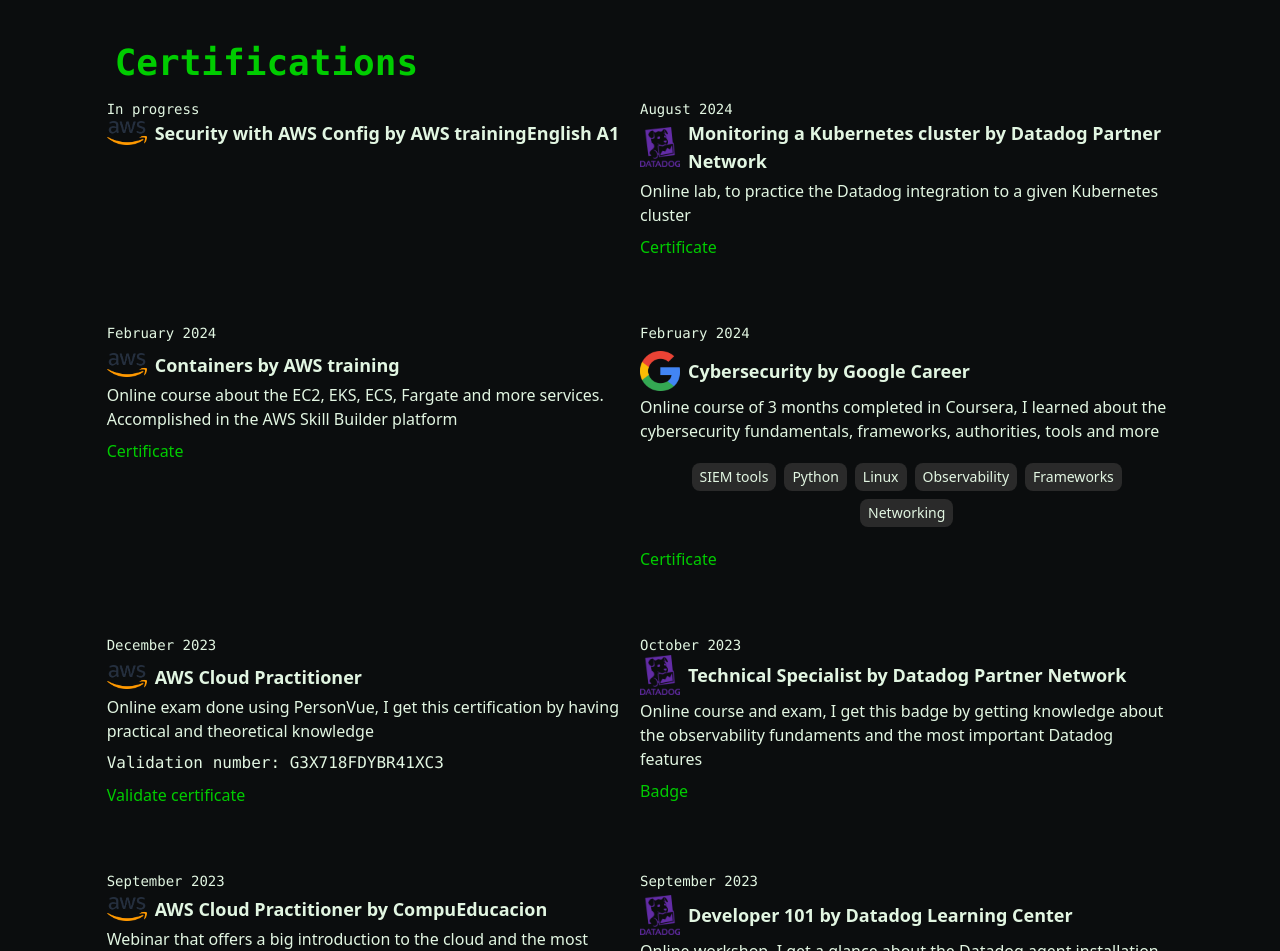
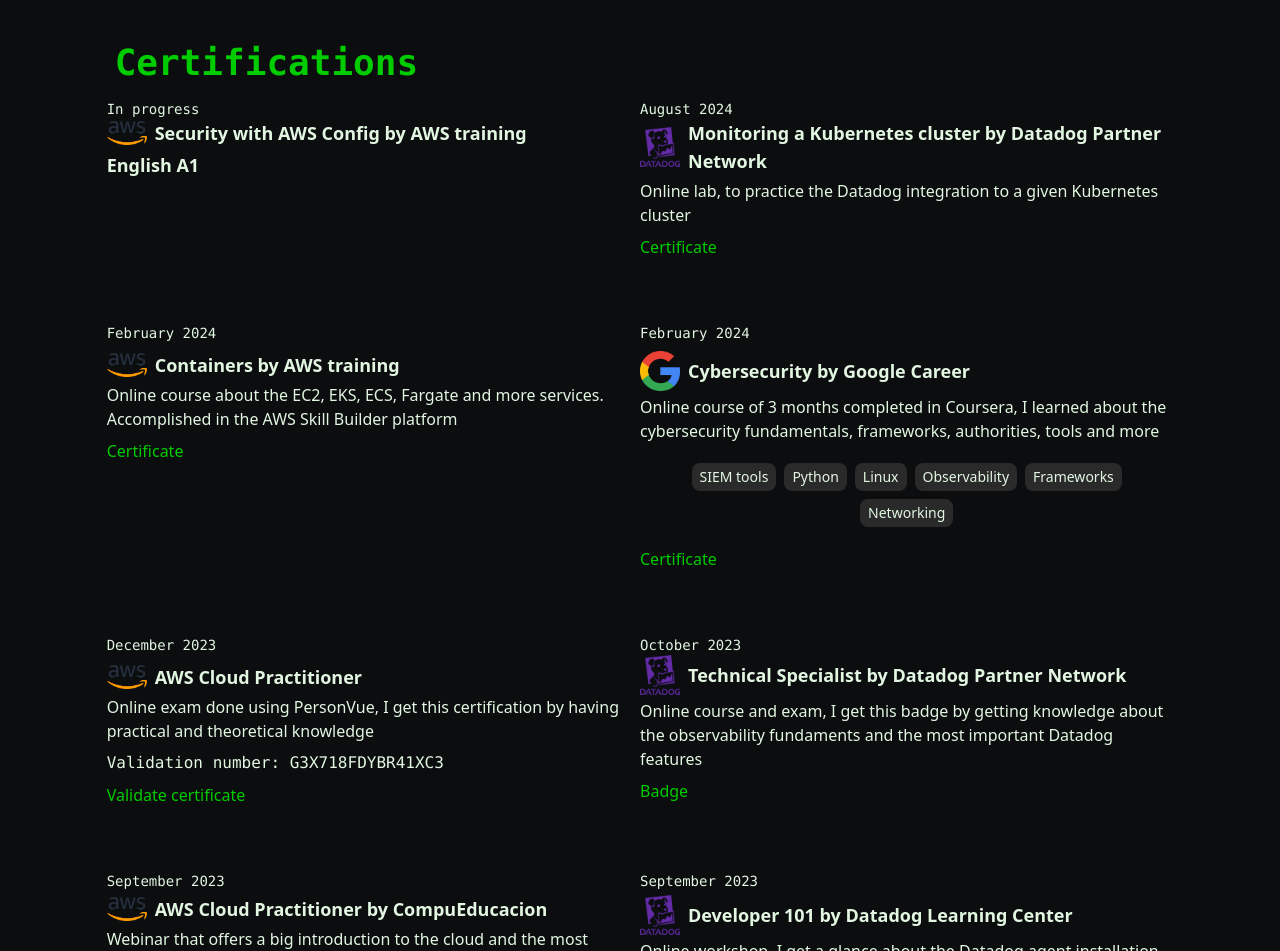
Before and after one commit to zelmo-ingeniero/zelmo-ingeniero.github.io, a website: page index.html in a window 1280 px wide. Shown: the part 2765-3716 px from the top of the page. Drawn offline with Linux system fonts and the light colour scheme.

Commit message:
fix in progress div

```diff
--- a/index.html
+++ b/index.html
@@ -315,6 +315,8 @@
             alt="Amazon Web Services logo"
           />
           <h1 class="text-lg font-semibold">Security with AWS Config by AWS training</h1>
+        </div>
+        <div class="flex pb-1 items-center">
           <h1 class="text-lg font-semibold">
             English A1
           </h1>
```
